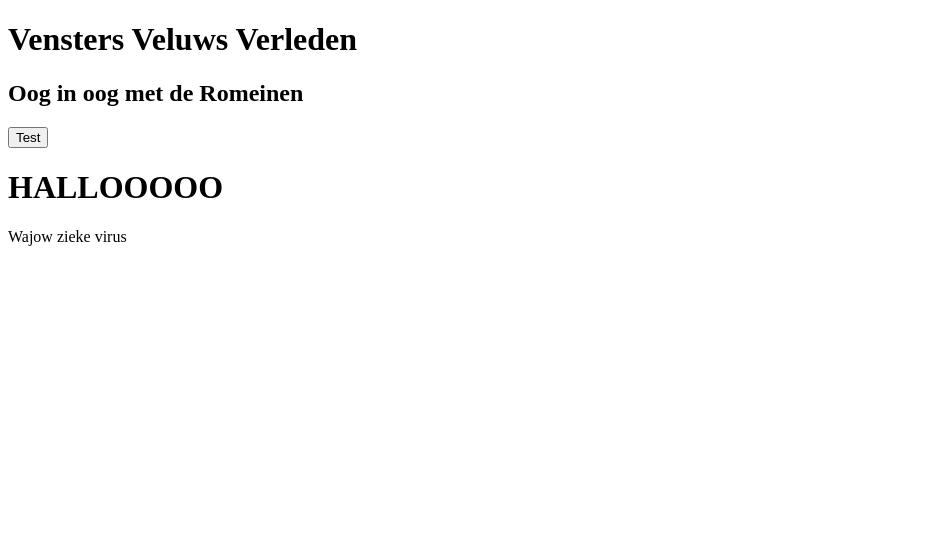
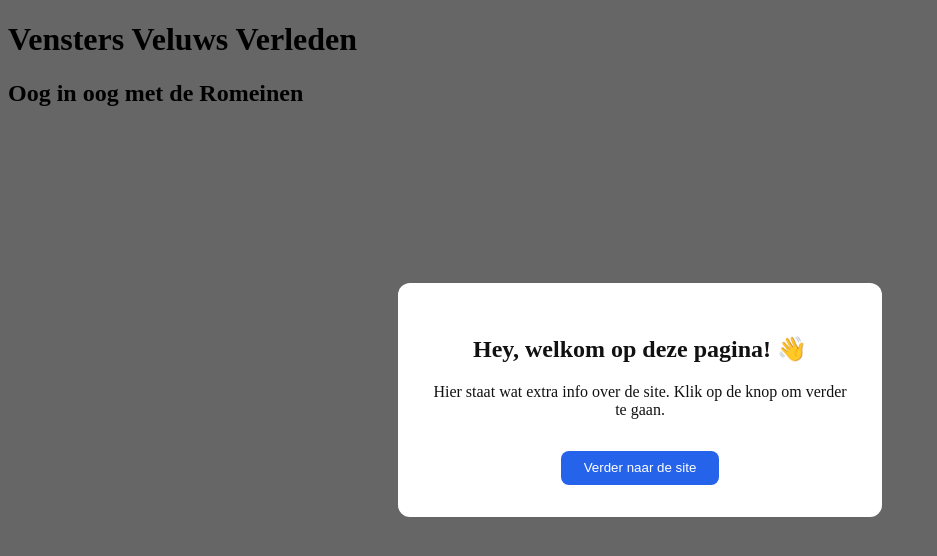
Before and after one commit to JHarmeijer/Project-5-2026-2027, a Next.js app in the folder veluws-verleden/: page / in a window 1280 px wide. Shown: the top 556 px of the page, without its empty margins (0-937 px from the left). Built offline with nearby package versions, Linux system fonts and the light colour scheme.

Commit message:
Welkom modal julain
je weet

```diff
--- a/veluws-verleden/src/components/HomePage.tsx
+++ b/veluws-verleden/src/components/HomePage.tsx
@@ -1,18 +1,15 @@
-import "./Test";
+import WelkomModal from "./WelkomModal";
+
 export default function HomePage() {
   return (
     <main>
+      <WelkomModal />
       <h1>Vensters Veluws Verleden</h1>
       <div className="grid">
         <div className="card">
           <h2>Oog in oog met de Romeinen</h2>
-          <button id="btn">Test</button>
         </div>
       </div>
-      <div id="test">
-        <h1>HALLOOOOO</h1>
-      </div>
-
     </main>
   );
 }
--- a/veluws-verleden/src/components/Test.jsx
+++ /dev/null
@@ -1,24 +0,0 @@
-const test = document.createElement("div");
-test.id = "testpopup";
-
-const removePopup = () => {
-    const existingPopup = document.getElementById("testpopup");
-    if (existingPopup && existingPopup.parentElement) {
-        existingPopup.parentElement.removeChild(existingPopup);
-    }
-};
-
-removePopup();
-
-const message = document.createElement("p");
-message.textContent = "Wajow zieke virus";
-
-const closeButton = document.createElement("a")
-
-closeButton.onclick = () => {
-    removePopup();
-}
-
-test.appendChild(message)
-test.appendChild(closeButton)
-document.body.appendChild(test)
--- /dev/null
+++ b/veluws-verleden/src/components/WelkomModal.tsx
@@ -0,0 +1,73 @@
+"use client";
+
+import { useEffect, useState } from "react";
+
+export default function WelkomModal() {
+    const [open, setOpen] = useState(false);
+
+    useEffect(() => {
+        if (!sessionStorage.getItem("welkomGezien")) {
+            setOpen(true);
+        }
+    }, []);
+
+    useEffect(() => {
+        document.body.style.overflow = open ? "hidden" : "";
+        return () => {
+            document.body.style.overflow = "";
+        };
+    }, [open]);
+
+    function sluiten() {
+        sessionStorage.setItem("welkomGezien", "true");
+        setOpen(false);
+    }
+
+    if (!open) return null;
+
+    return (
+    <div
+      role="dialog"
+      aria-modal="true"
+      aria-labelledby="welkom-titel"
+      style={{
+        position: "fixed",
+        inset: 0,
+        background: "rgba(0, 0, 0, 0.6)",
+        display: "flex",
+        alignItems: "center",
+        justifyContent: "center",
+        zIndex: 1000,
+      }}
+    >
+      <div
+        style={{
+          background: "white",
+          color: "#111",
+          padding: "2rem",
+          borderRadius: "12px",
+          maxWidth: "420px",
+          width: "90%",
+          textAlign: "center",
+        }}
+      >
+        <h2 id="welkom-titel">Hey, welkom op deze pagina! 👋</h2>
+        <p>Hier staat wat extra info over de site. Klik op de knop om verder te gaan.</p>
+        <button
+          onClick={sluiten}
+          style={{
+            marginTop: "1rem",
+            padding: "0.6rem 1.4rem",
+            borderRadius: "8px",
+            border: "none",
+            background: "#2563eb",
+            color: "white",
+            cursor: "pointer",
+          }}
+        >
+          Verder naar de site
+        </button>
+      </div>
+    </div>
+  );
+}
```
